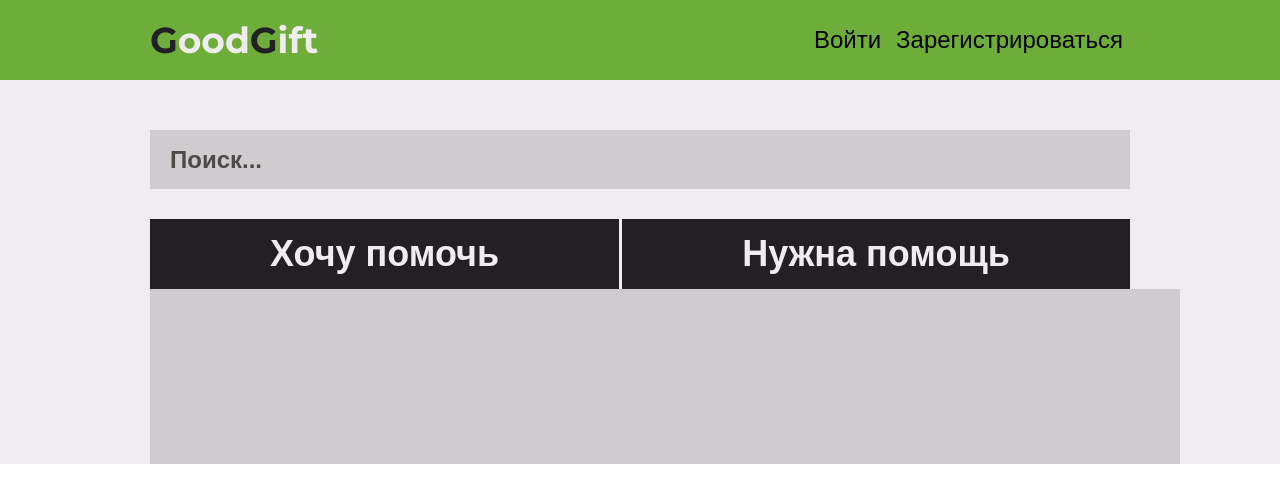
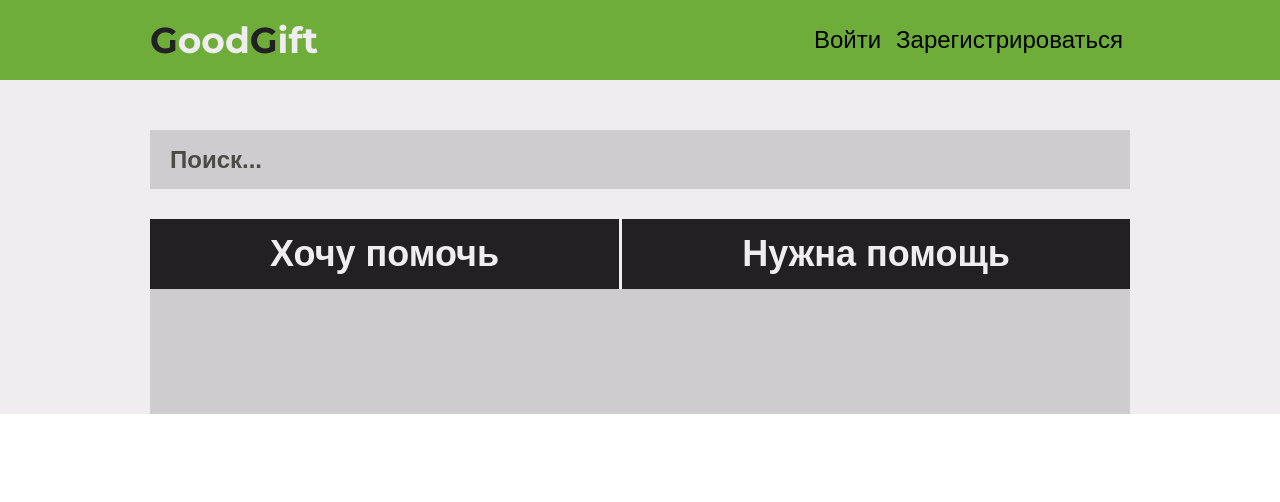
Before and after one commit to furtiman/goodgift-front, a React (Create React App) app: page / in a window 1280 px wide. Shown: the top 502 px of the page. Built offline with nearby package versions, Linux system fonts and the light colour scheme.

Commit message:
add box-sizing: border-box;

```diff
--- a/src/index.css
+++ b/src/index.css
@@ -14,3 +14,15 @@ body {
   -webkit-font-smoothing: antialiased;
   -moz-osx-font-smoothing: grayscale;
 }
+html {
+  box-sizing: border-box;
+}
+
+* {
+  box-sizing: inherit;
+}
+
+*::before,
+*::after {
+  box-sizing: inherit;
+}
```
